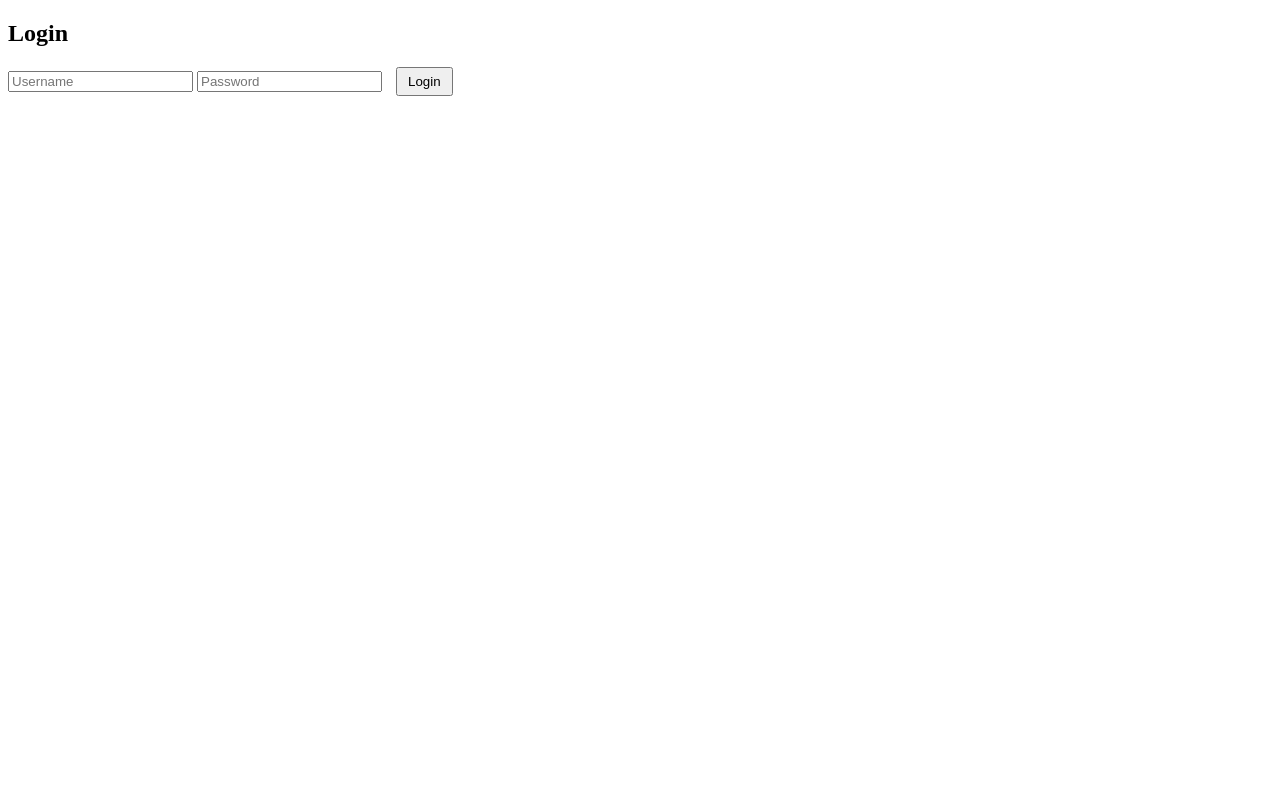
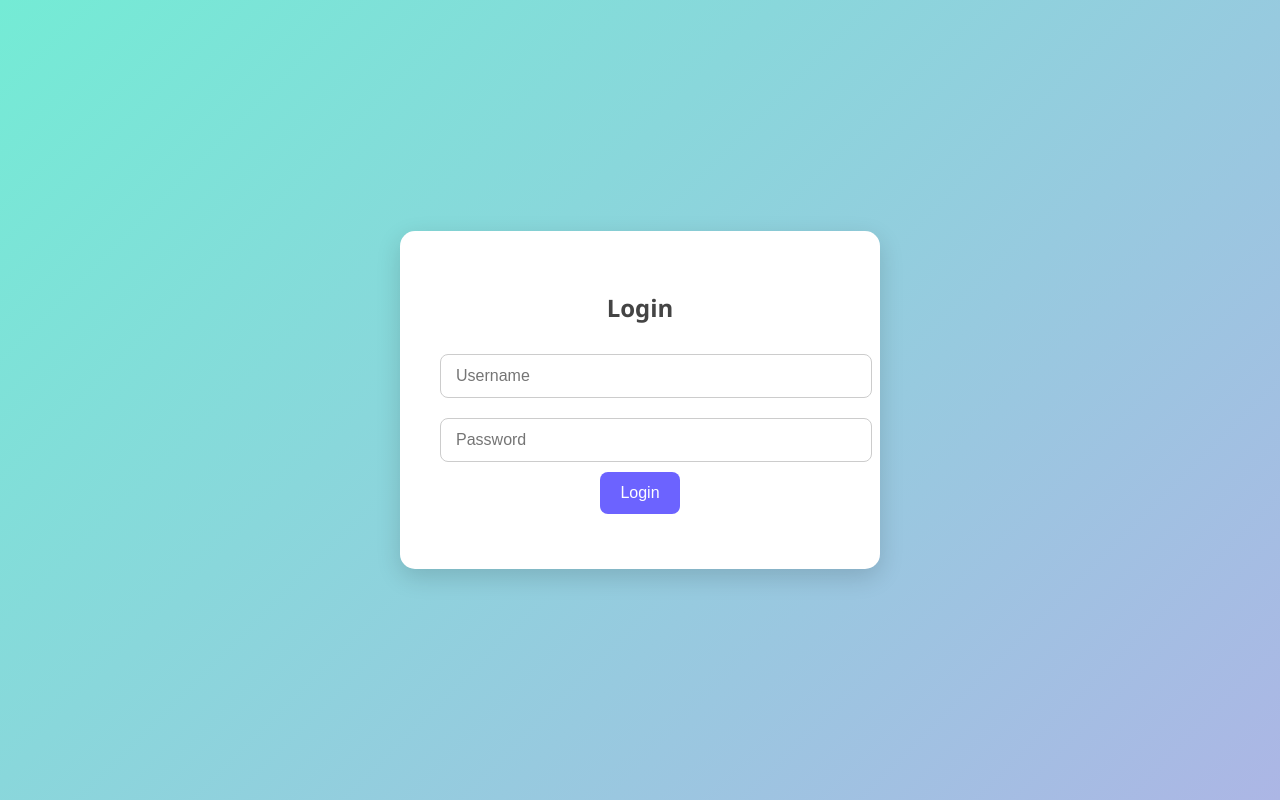
Before and after one commit to AxtonG/lighting-webapp, a website: page public/login.html in a window 1280 px wide. Drawn offline with Linux system fonts and the light colour scheme.

Commit message:
UI update

```diff
--- a/public/style.css
+++ b/public/style.css
@@ -1,16 +1,95 @@
-.light {
+/* Global styles */
+body {
+  margin: 0;
+  padding: 0;
+  font-family: "Segoe UI", Tahoma, Geneva, Verdana, sans-serif;
+  background: linear-gradient(135deg, #74ebd5, #ACB6E5);
+  min-height: 100vh;
+  display: flex;
+  align-items: center;
+  justify-content: center;
+  color: #333;
+}
+
+/* Centered containers */
+.login-container, .dashboard-container {
+  background: #fff;
+  padding: 40px;
+  border-radius: 15px;
+  box-shadow: 0px 8px 25px rgba(0,0,0,0.15);
+  text-align: center;
+  width: 100%;
+  max-width: 400px;
+  animation: fadeIn 0.7s ease-in-out;
+}
+
+h1, h2 {
+  margin-bottom: 20px;
+  color: #444;
+}
+
+input {
+  width: 100%;
+  padding: 12px 15px;
   margin: 10px 0;
+  border: 1px solid #ccc;
+  border-radius: 8px;
+  font-size: 16px;
+  transition: all 0.3s ease;
+}
+
+input:focus {
+  border-color: #6C63FF;
+  outline: none;
+  box-shadow: 0px 0px 5px rgba(108,99,255,0.5);
 }
 
 button {
-  margin-left: 10px;
-  padding: 5px 10px;
+  background: #6C63FF;
+  color: #fff;
+  border: none;
+  padding: 12px 20px;
+  border-radius: 8px;
   cursor: pointer;
+  font-size: 16px;
+  transition: all 0.3s ease;
 }
 
-h1 {
-  text-align: center;
+button:hover {
+  background: #5146d9;
+  transform: scale(1.05);
+}
+
+p#message {
+  margin-top: 15px;
+  font-size: 14px;
+}
+
+/* Lights container */
+#lightsContainer {
+  display: grid;
+  grid-template-columns: repeat(auto-fit, minmax(220px, 1fr));
+  gap: 20px;
   margin-top: 20px;
-  font-weight: bold;
-  color: rgba(80,0,0,1);
 }
+
+.light {
+  background: #f9f9f9;
+  padding: 20px;
+  border-radius: 12px;
+  box-shadow: 0px 5px 15px rgba(0,0,0,0.1);
+  display: flex;
+  justify-content: space-between;
+  align-items: center;
+  transition: transform 0.2s ease;
+}
+
+.light:hover {
+  transform: translateY(-5px);
+}
+
+/* Fade-in animation */
+@keyframes fadeIn {
+  from { opacity: 0; transform: translateY(20px); }
+  to { opacity: 1; transform: translateY(0); }
+}
```
Also changed, not shown: public/dashboard.html (+4 -1 lines), public/login.html (line endings or trailing spaces).
